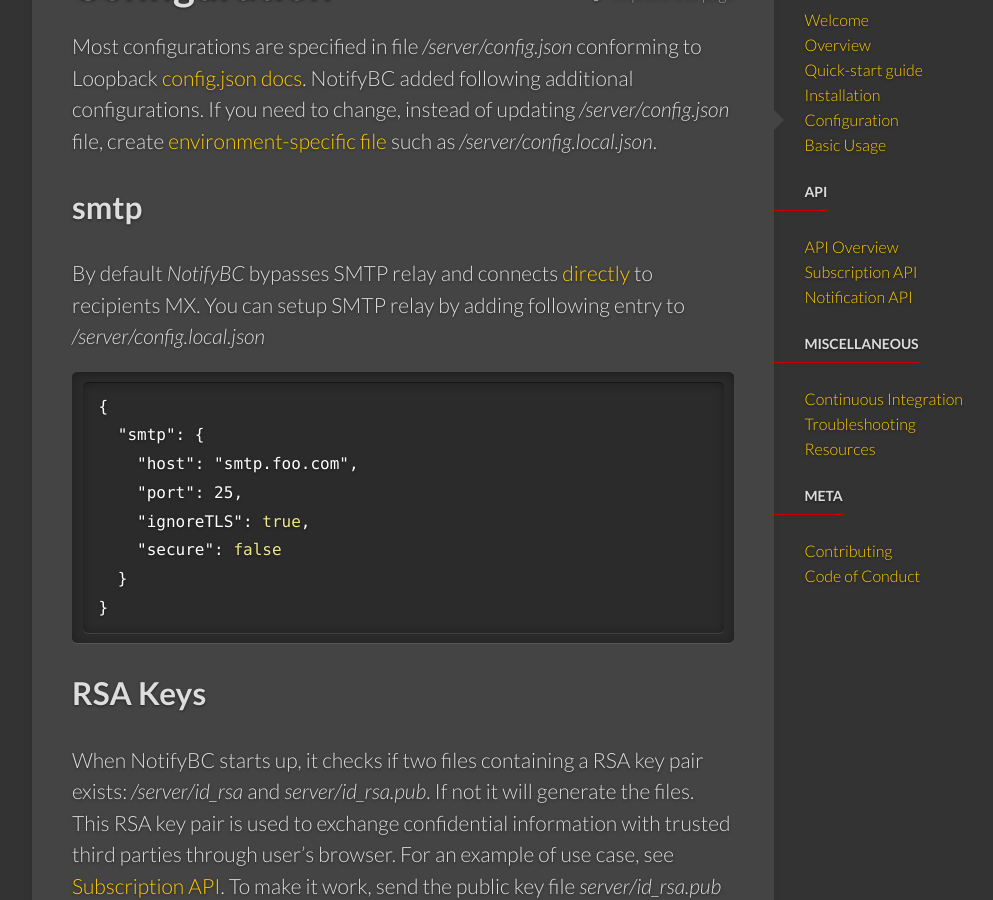
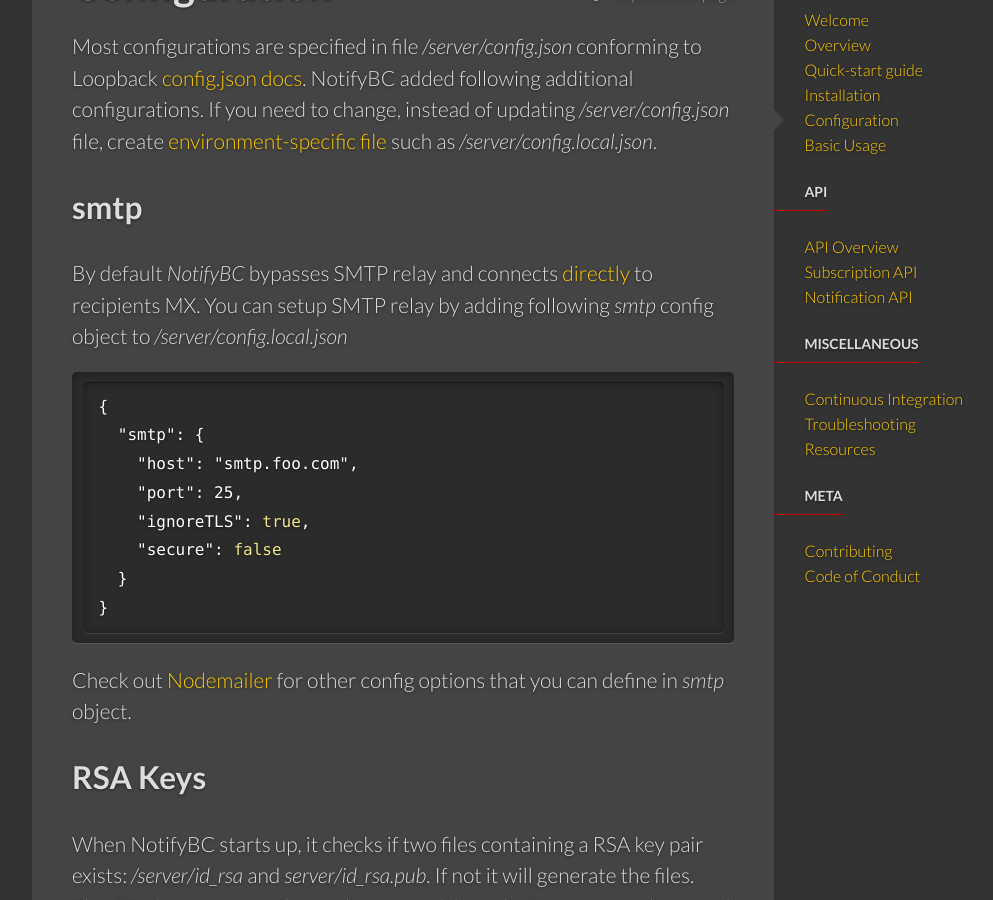
Before and after one commit to bcgov/MyGovBC-notification-server, a Jekyll site: the page built from docs/_docs/configuration.md, in a window 1280 px wide and 900 px high, scrolled down 235 px. Shown: the whole window, without its empty margins (139-1132 px from the left). Built offline with Jekyll 4.4.1, drawn with Linux system fonts in a browser that asks for light colours.

Commit message:
updated docs

````diff
--- a/docs/_docs/configuration.md
+++ b/docs/_docs/configuration.md
@@ -6,7 +6,7 @@ permalink: /docs/configuration/
 Most configurations are specified in file */server/config.json* conforming to Loopback [config.json docs](https://docs.strongloop.com/display/public/LB/config.json). NotifyBC added following additional configurations. If you need to change, instead of updating */server/config.json* file, create [environment-specific file](https://docs.strongloop.com/display/public/LB/config.json#config.json-Environment-specificsettings) such as */server/config.local.json*.
 
 ## smtp
-By default *NotifyBC* bypasses SMTP relay and connects [directly](https://github.com/nodemailer/nodemailer#set-up-smtp) to recipients MX. You can setup SMTP relay by adding following entry to */server/config.local.json*
+By default *NotifyBC* bypasses SMTP relay and connects [directly](https://github.com/nodemailer/nodemailer#set-up-smtp) to recipients MX. You can setup SMTP relay by adding following *smtp* config object to */server/config.local.json*
 
 ```json
 {
@@ -18,6 +18,7 @@ By default *NotifyBC* bypasses SMTP relay and connects [directly](https://github
   }
 }
 ```
+Check out [Nodemailer](https://github.com/nodemailer/nodemailer#set-up-smtp) for other config options that you can define in *smtp* object.
 
 ## RSA Keys
 When NotifyBC starts up, it checks if two files containing a RSA key pair exists: */server/id_rsa* and *server/id_rsa.pub*. If not it will generate the files. This RSA key pair is used to exchange confidential information with trusted third parties through user's browser. For an example of use case, see [Subscription API](../api-subscription/). To make it work, send the public key file *server/id_rsa.pub* to the trusted third party.
````
Also changed, not shown: README.md.
